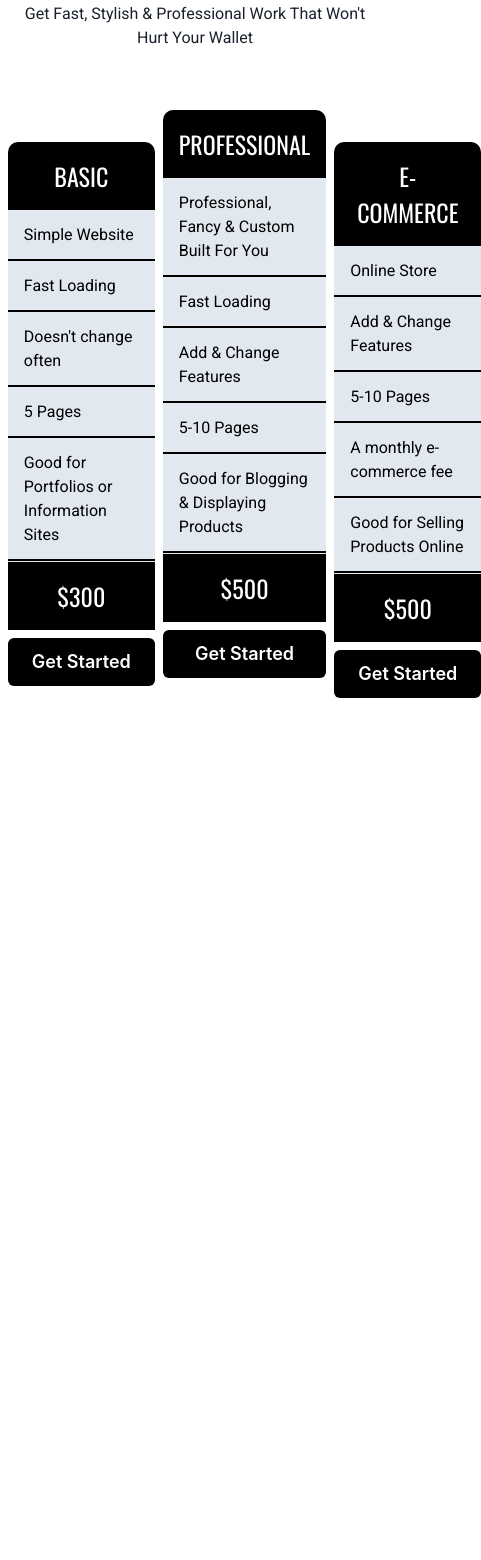
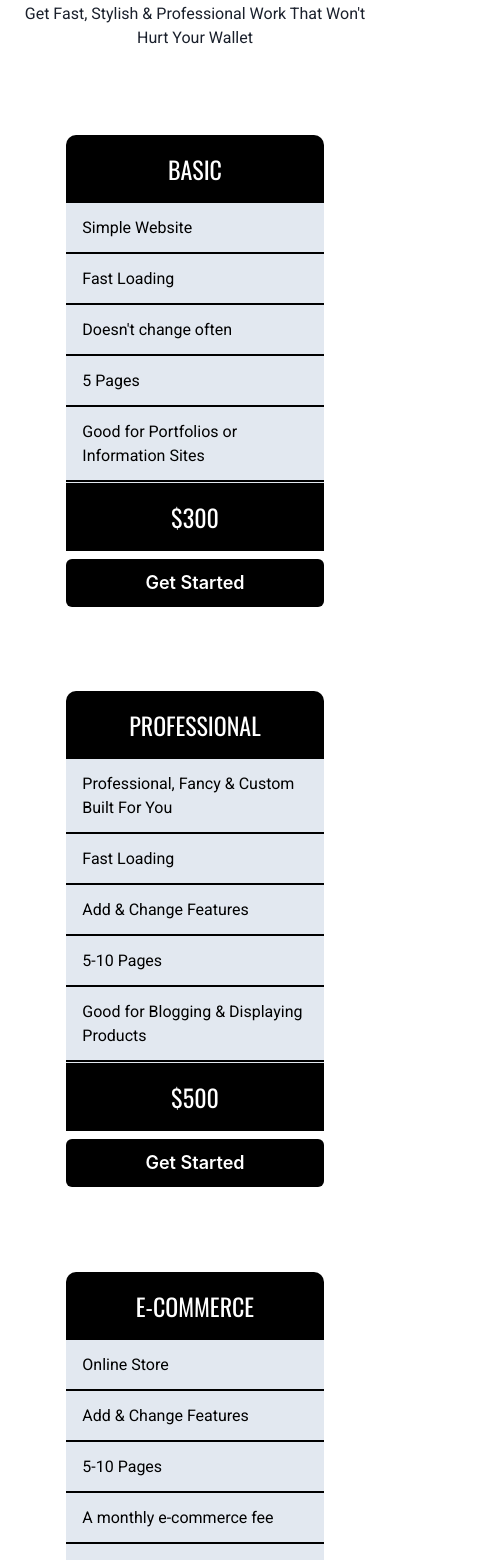
Before and after one commit to rubydevco/rubydev-tempsite, a React (Create React App) app: page /getting-started in a window 390 px wide. Shown: the part 120-1680 px from the top of the page, 481 px wide, since content can reach past the window. Before the commit the page ends 844 px from the top, so only its background shows below. Built offline with nearby package versions, Linux system fonts and the light colour scheme.

Commit message:
did a lot of stuff for mobile

```diff
--- a/src/App.css
+++ b/src/App.css
@@ -106,6 +106,10 @@ hr {
   font-family: 'Oswald', sans-serif;
 }
 
+.price-block-mobile {
+  margin: 10vh 15vw;
+}
+
 /*CSS for the slider */
 
 .slider-content {
--- a/src/components/GettingStarted/PriceBlocks.js
+++ b/src/components/GettingStarted/PriceBlocks.js
@@ -1,7 +1,21 @@
+import { useState, useEffect } from 'react';
 import PriceBlock from './PriceBlock';
 import { Grid, Box } from '@chakra-ui/react';
 
 const PriceBlocks = () => {
+  const [width, setWidth] = useState(window.innerWidth);
+
+  function handleWindowSizeChange() {
+    setWidth(window.innerWidth);
+  }
+
+  useEffect(() => {
+    window.addEventListener('resize', handleWindowSizeChange);
+    return () => {
+      window.removeEventListener('resize', handleWindowSizeChange);
+    };
+  }, []);
+
   const basicSite = {
     title: 'BASIC',
     description:
@@ -61,6 +75,21 @@ const PriceBlocks = () => {
       'Want to sell products online? This one is the one for you.',
     price: '$500',
   };
+  if (width <= 768) {
+    return (
+      <>
+        <Box className='price-block-mobile'>
+          <PriceBlock type={basicSite} />
+        </Box>
+        <Box className='price-block-mobile'>
+          <PriceBlock type={professionalSite} />
+        </Box>
+        <Box className='price-block-mobile'>
+          <PriceBlock type={ecommerceSite} />
+        </Box>
+      </>
+    );
+  }
   return (
     <div>
       <Grid templateColumns='repeat(3, 1fr)' gap={2}>
--- a/src/components/Main.js
+++ b/src/components/Main.js
@@ -26,7 +26,7 @@ const Main = () => {
 
   const transparentBG = useColorModeValue(
     'rgba(255,255,255,0.8)',
-    'rgba(0,0,0,0.6)'
+    'rgba(0,0,0,0.2)'
   );
 
   return (
@@ -45,6 +45,7 @@ const Main = () => {
         <Grid templateColumns='repeat(10, 1fr)'>
           <GridItem
             colSpan={{ base: 10, md: menuColumnWidth, lg: menuColumnWidth }}
+            h={{ base: '85vh' }}
           >
             <Center>
               <Box
--- a/src/components/Menu/Menu.js
+++ b/src/components/Menu/Menu.js
@@ -1,5 +1,4 @@
 import { Link } from '@chakra-ui/react';
-import { Link as RouterLink } from 'react-router-dom';
 import MenuLink from './MenuLink';
 import MenuTitle from './MenuTitle';
 import MenuFooter from './MenuFooter';
```
Also changed, not shown: src/components/GettingStarted/PriceBlock.js (+16 -21 lines).
